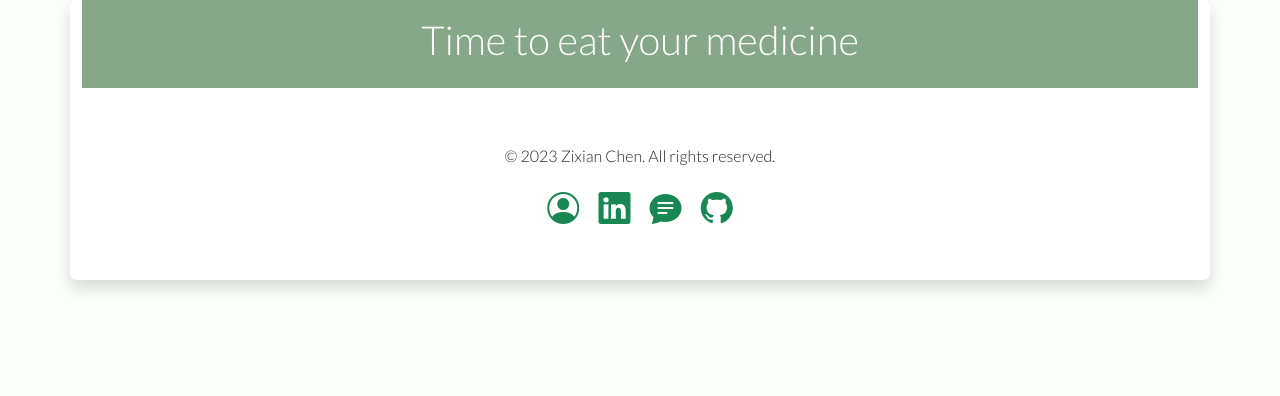
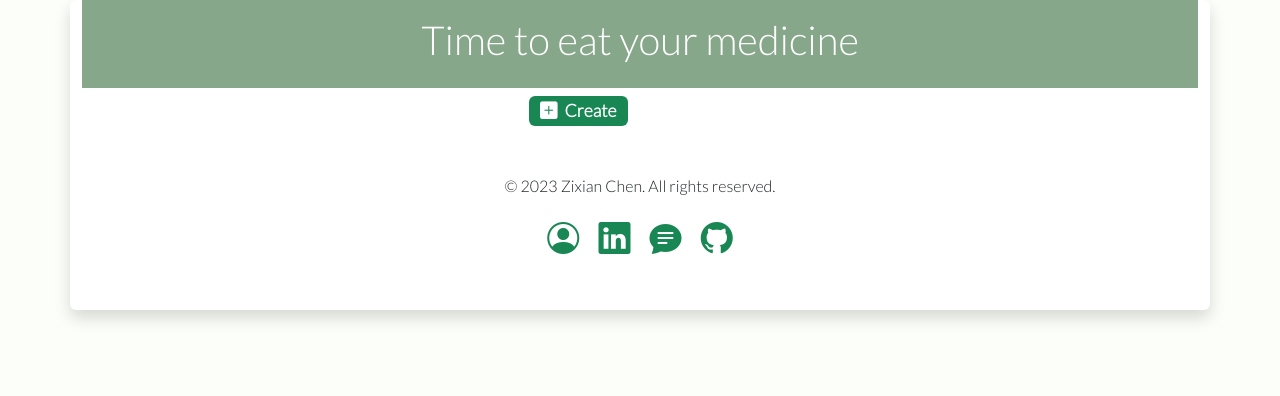
Before and after one commit to zachczx/eatyourmeds, a Django app: template templates/trackerapp/eatmodel_newlist.html in a window 1280 px wide. Shown: the top 396 px of the page. Run offline with Django 4.2, Linux system fonts and the light colour scheme; the template is opened without the code that fills it, so the values that code supplies are empty.

Commit message:
Update eatmodel_newlist.html

```diff
--- a/templates/trackerapp/eatmodel_newlist.html
+++ b/templates/trackerapp/eatmodel_newlist.html
@@ -2,7 +2,9 @@
 
 {% block content %}
 <div class="container w-80">
-
+    <div class="row mb-1">
+        <div class="col-6 text-end"><a href="{% url 'eatcreate' %}"><span class="badge bg-success even-larger-badge"><i class="bi bi-plus-square-fill pr-5"></i>&nbsp Create</span></a></div>
+    </div>
 {% for item in list %}
     {% if item.complete is False %}
 
```
